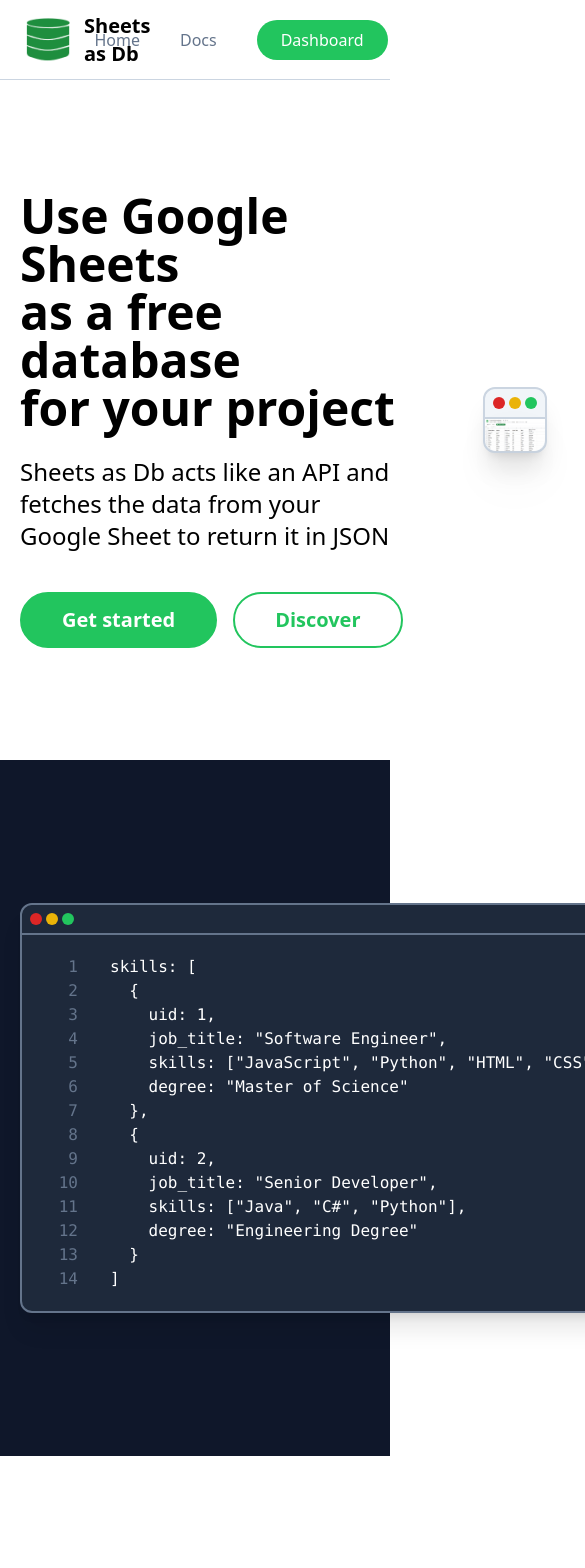
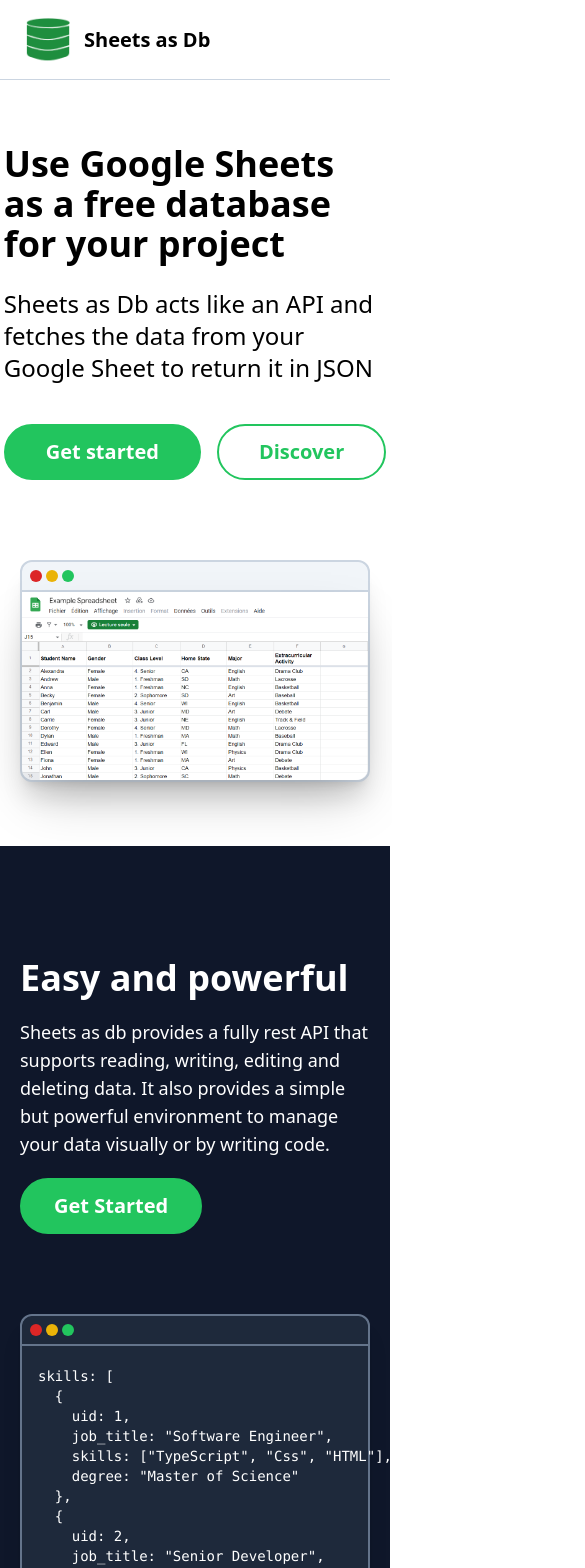
Before and after one commit to bengaudry/sheetsasdb, a React (Vite) app: page / in a window 390 px wide. Shown: the top 1568 px of the page, 585 px wide, since content can reach past the window. Built offline with nearby package versions, Linux system fonts and the light colour scheme.

Commit message:
Responsivness on HomeScreen

```diff
--- /dev/null
+++ b/database.rules.json
@@ -0,0 +1,6 @@
+{
+  "rules": {
+    ".read": "now < 1674082800000",
+    ".write": "now < 1674082800000"
+  }
+}
--- a/package.json
+++ b/package.json
@@ -10,7 +10,11 @@
     "preview": "vite preview"
   },
   "dependencies": {
+    "@react-firebase/auth": "^0.2.10",
+    "@react-firebase/database": "^0.3.11",
     "autoprefixer": "^10.4.13",
+    "firebase": "^9.15.0",
+    "firebase-tools": "^1.2.0",
     "postcss": "^8.4.20",
     "react": "^18.2.0",
     "react-dom": "^18.2.0",
--- a/src/components/FakeWindow/FakeWindow.tsx
+++ b/src/components/FakeWindow/FakeWindow.tsx
@@ -8,14 +8,22 @@
 
 export function FakeWindow(props: FakeWindowProps) {
   return (
-    <div className={`${props.dark ? "bg-slate-800 border-slate-500 " : ""} ${props.light ? "bg-slate-100 border-slate-300 " : " "} rounded-xl shadow-xl border-2`}>
-      <div className={`${props.dark ? "bg-slate-800 border-slate-500 " : ""} ${props.light ? "bg-slate-100 border-slate-300 " : " "} w-full p-2 border-b-2 flex items-center gap-1 rounded-t-xl`}>
-        <div className="w-3 h-3 bg-red-600 rounded-full"></div>
-        <div className="w-3 h-3 bg-yellow-500 rounded-full"></div>
-        <div className="w-3 h-3 bg-green-500 rounded-full"></div>
-      </div>
-      <div>
-        {props.children}
+    <div className="w-screen lg:w-fit px-5">
+      <div
+        className={`${props.dark ? "bg-slate-800 border-slate-500 " : ""} ${
+          props.light ? "bg-slate-100 border-slate-300 " : " "
+        } rounded-xl shadow-xl border-2`}
+      >
+        <div
+          className={`${props.dark ? "bg-slate-800 border-slate-500 " : ""} ${
+            props.light ? "bg-slate-100 border-slate-300 " : " "
+          } w-full p-2 border-b-2 flex items-center gap-1 rounded-t-xl`}
+        >
+          <div className="w-3 h-3 bg-red-600 rounded-full"></div>
+          <div className="w-3 h-3 bg-yellow-500 rounded-full"></div>
+          <div className="w-3 h-3 bg-green-500 rounded-full"></div>
+        </div>
+        <div>{props.children}</div>
       </div>
     </div>
   );
--- a/src/components/Footer/Footer.tsx
+++ b/src/components/Footer/Footer.tsx
@@ -5,7 +5,7 @@
     <footer className="bg-gray-800 text-white py-20">
       <ResponsiveContainer>
         <div className="container mx-auto flex flex-wrap justify-between items-start">
-          <div className="w-full md:w-1/3 text-center">
+          <div className="w-full mb-10 md:w-1/3 text-center lg:mb-0">
             <h6 className="text-xl font-semibold">Company</h6>
             <ul className="mt-4">
               <li className="mb-2">
@@ -25,7 +25,7 @@
               </li>
             </ul>
           </div>
-          <div className="w-full md:w-1/3 text-center">
+          <div className="w-full md:w-1/3 text-center mb-10 lg:mb-0">
             <h6 className="text-xl font-semibold">Resources</h6>
             <ul className="mt-4">
               <li className="mb-2">
--- a/src/components/HomePagePros.tsx
+++ b/src/components/HomePagePros.tsx
@@ -18,7 +18,7 @@
 function generateClasses(isImportant: string) {
   const BASE =
     "w-96 h-72 bg-white p-8 rounded-2xl text-left border-2 border-slate-300 flex items-center shadow-lg";
-  const IMPORTANT = "scale-110";
+  const IMPORTANT = "lg:scale-110";
 
   if (isImportant === "true") {
     return BASE + " " + IMPORTANT;
--- a/src/components/JSONPrettier.tsx
+++ b/src/components/JSONPrettier.tsx
@@ -8,11 +8,11 @@
   const val = props.value.split("\n");
   return (
     <FakeWindow dark>
-      <pre className="px-6 py-5">
+      <pre className="lg:px-6 px-4 py-5 text-sm">
         <code className="language-javascript" data-lang="javascript">
           {val.map((val, index) => (
             <div className="flex flex-row items-center">
-              <div className="w-16 select-none text-slate-500 text-right pr-8">
+              <div className="hidden lg:block lg:w-16 w-10 select-none text-slate-500 text-right lg:pr-8">
                 {index + 1}
               </div>
               <span>{val}</span>
--- a/src/components/Navbar/Navbar.tsx
+++ b/src/components/Navbar/Navbar.tsx
@@ -3,14 +3,14 @@
 
 export default function Navbar() {
   return (
-    <header className="fixed bg-white/75 backdrop-blur-lg w-full top-0 left-0 h-20 flex items-center border-b border-slate-300 z-50">
+    <header className="fixed bg-white/75 backdrop-blur-lg w-screen top-0 left-0 h-20 flex items-center border-b border-slate-300 z-50">
       <ResponsiveContainer>
         <div className="justify-between flex flex-row items-center">
           <Link className="flex flex-row items-center gap-2" to="/">
             <img src="/icon120.png" className="w-14" />
             <h3 className="font-semibold text-xl">Sheets as Db</h3>
           </Link>
-          <nav>
+          <nav className="hidden lg:block">
             <ul className="flex flex-row items-center w-max gap-10">
               <li>
                 <NavLink
--- a/src/pages/Home.tsx
+++ b/src/pages/Home.tsx
@@ -11,7 +11,7 @@
   {
     uid: 1,
     job_title: "Software Engineer",
-    skills: ["JavaScript", "Python", "HTML", "CSS"],
+    skills: ["TypeScript", "Css", "HTML"],
     degree: "Master of Science"
   },
   {
@@ -25,9 +25,9 @@
 export default function Home() {
   return (
     <div className="w-full">
-      <ResponsiveContainer childrenClassName="flex flex-row items-center gap-20 py-28">
+      <ResponsiveContainer childrenClassName="flex lg:flex-row items-center gap-20 py-16 lg:py-28 flex-col">
         <div className="flex-1">
-          <h1 className="text-5xl font-extrabold">
+          <h1 className="text-4xl lg:text-5xl font-extrabold">
             Use Google Sheets
             <br />
             as a free database
@@ -59,27 +59,31 @@
       </ResponsiveContainer>
       <ResponsiveContainer
         parentClassName="bg-slate-900 text-white"
-        childrenClassName="flex flex-row items-center gap-20 py-28"
+        childrenClassName="flex flex-col-reverse lg:flex-row items-center gap-20 py-28"
       >
         <div>
           <JSONPrettier value={jsonExampleCode} />
         </div>
         <div>
-          <h2 className="text-5xl font-extrabold">Easy and powerful</h2>
-          <p className="text-xl mt-5">
+          <h2 className="text-4xl lg:text-5xl font-extrabold">
+            Easy and powerful
+          </h2>
+          <p className="text-lg lg:text-xl mt-5">
             Sheets as db provides a fully rest API that supports reading,
             writing, editing and deleting data. It also provides a simple but
             powerful environment to manage your data visually or by writing
             code.
           </p>
-          <CtaPrimary to="/" className="mt-5 text-lg px-8 py-2">
+          <CtaPrimary to="/" className="mt-5 text-base lg:text-lg px-8 py-2">
             Get Started
           </CtaPrimary>
         </div>
       </ResponsiveContainer>
       <ResponsiveContainer childrenClassName="py-28 text-center" id="why">
-        <h2 className="text-5xl font-extrabold">Why Sheets as Db</h2>
-        <ul className="flex flex-row items-center justify-center mt-14 gap-8">
+        <h2 className="text-4xl lg:text-5xl font-extrabold">
+          Why Sheets as Db
+        </h2>
+        <ul className="flex flex-col lg:flex-row items-center justify-center mt-14 gap-8">
           <HomePagePros
             title="More data types"
             content="Sheets as Db uses a system that provides different types of data else than string such as arrays, or booleans represented with a checkbox"
--- a/src/styles/app.css
+++ b/src/styles/app.css
@@ -5,3 +5,7 @@
 * {
   scroll-behavior: smooth;
 }
+
+body {
+  max-width: 100vw;
+}
```
Also changed, not shown: src/App.tsx (+22 -3 lines), 2 other files (tests, documents, lock files or other folders).
